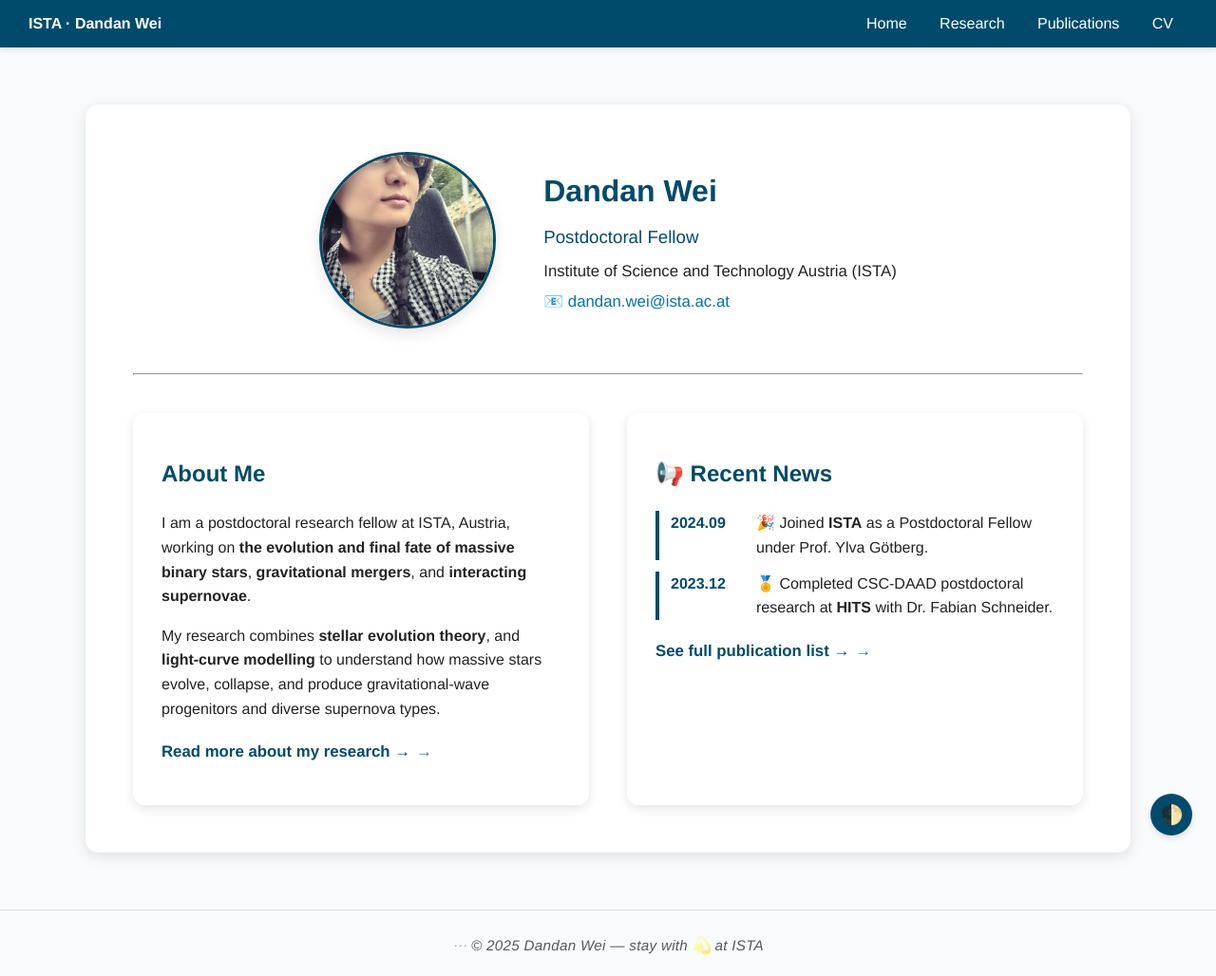
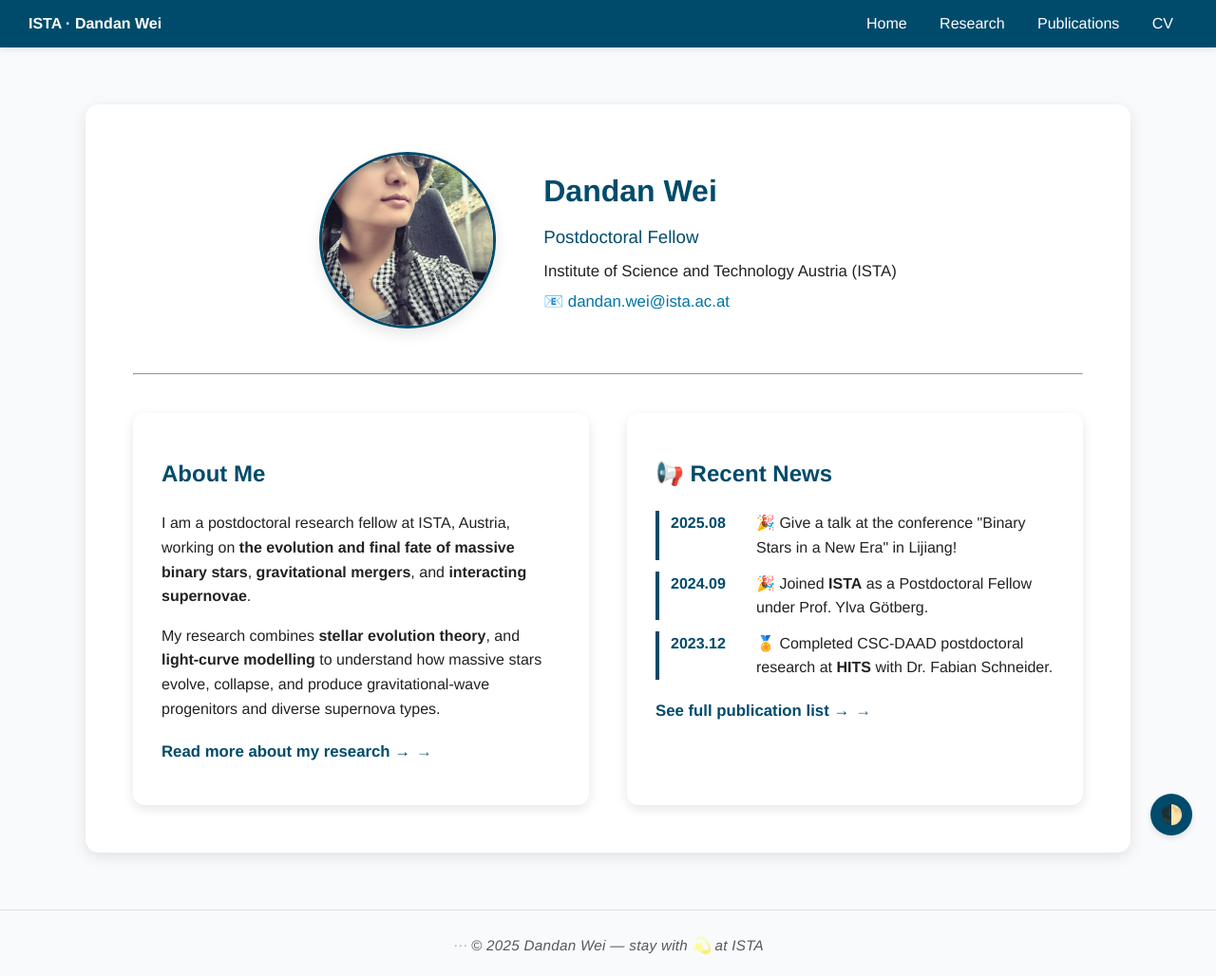
Before and after one commit to Dandan-star0/Dandan-star0.github.io, a Jekyll site: the page built from index.md, in a window 1280 px wide. Shown: the whole page at 95% size. Built offline with Jekyll 4.4.1, drawn with Linux system fonts in a browser that asks for light colours.

Commit message:
Update index.md

```diff
--- a/index.md
+++ b/index.md
@@ -46,6 +46,13 @@ title: "Home"
     <h2>📢 Recent News</h2>
 
     <div class="news-item">
+      <div class="news-date">2025.08</div>
+      <div class="news-content">
+        🎉 Give a talk at the conference "Binary Stars in a New Era" in Lijiang!
+      </div>
+    </div>
+
+    <div class="news-item">
       <div class="news-date">2024.09</div>
       <div class="news-content">
         🎉 Joined <strong>ISTA</strong> as a Postdoctoral Fellow under Prof. Ylva Götberg.
```
